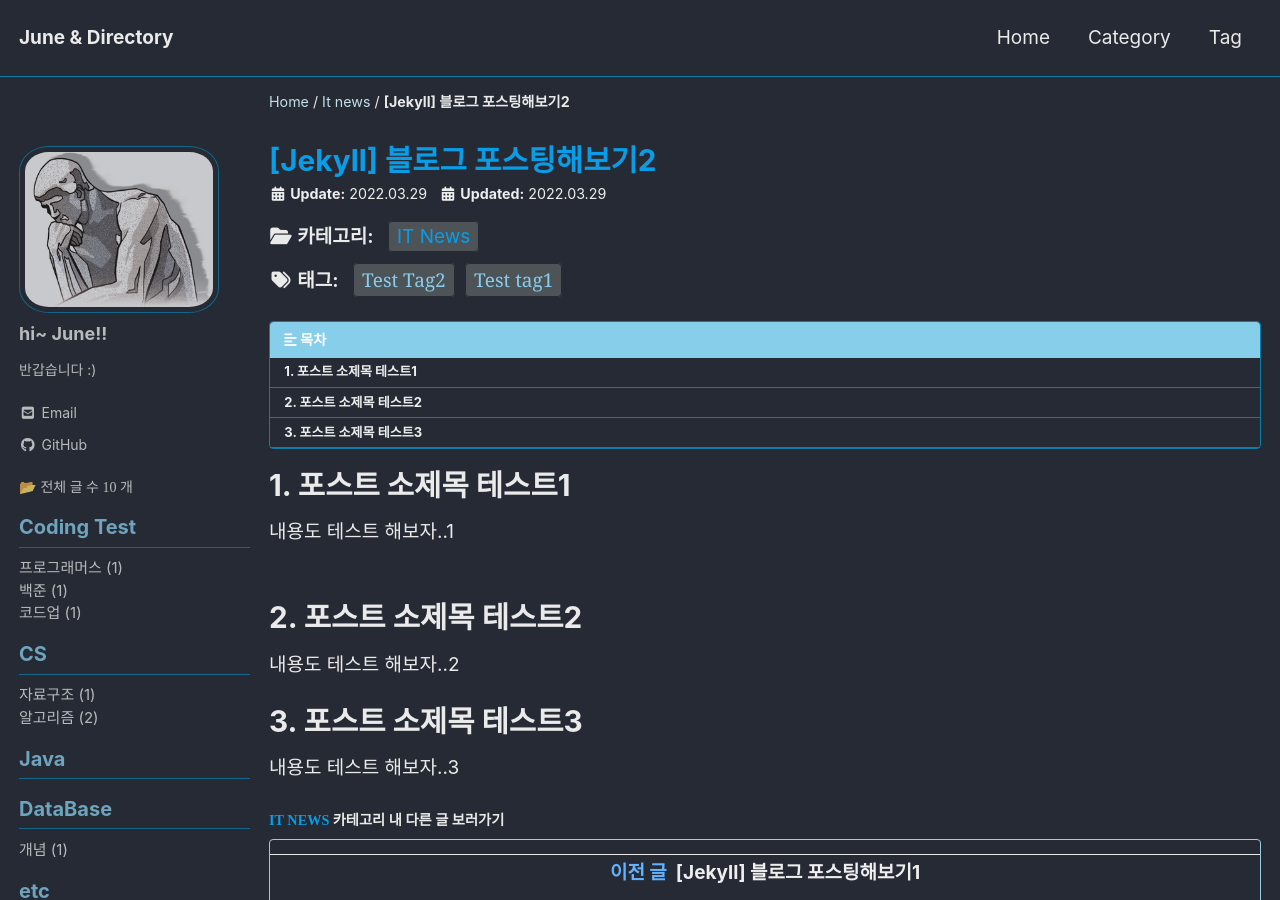
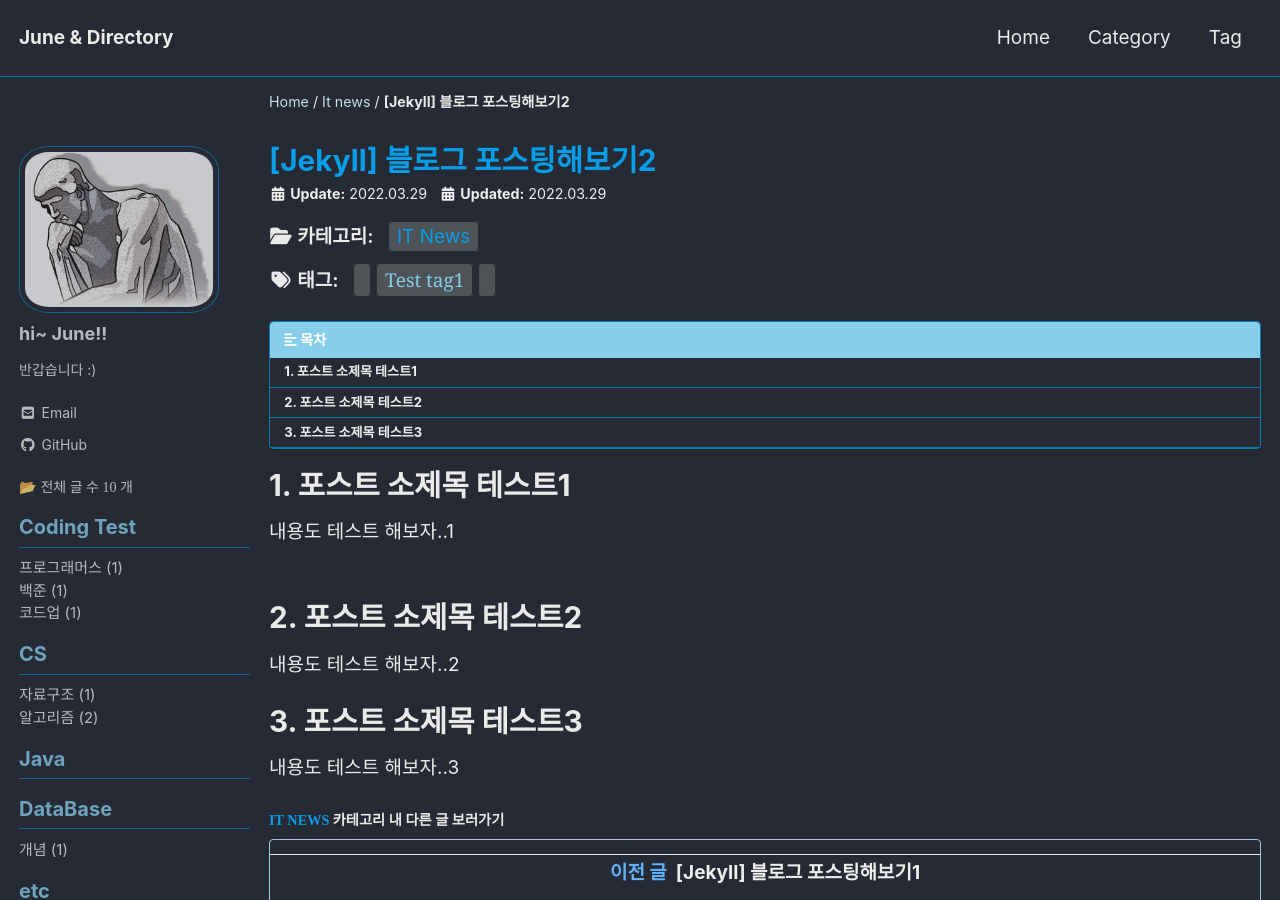
Before and after one commit to hi-june/hi-june.github.io, a Jekyll site: the page built from _posts/2022-03-29-my-second-post.md, in a window 1280 px wide and 900 px high. Built offline with Jekyll 4.4.1, drawn with Linux system fonts in a browser that asks for light colours; cached includes are drawn as plain includes; nearby versions of some CDN libraries; some web fonts are replaced; comment, search, counter and statistics services are not loaded.

```diff
--- a/_posts/2022-03-29-my-second-post.md
+++ b/_posts/2022-03-29-my-second-post.md
@@ -5,7 +5,7 @@
 categories:
   - IT News
 tags:
-  - [Test tag1, Test Tag2]
+  - Test tag1, Test tag2
 
 toc: true
 toc_sticky: true
```
Also changed, not shown: 4 other files.
